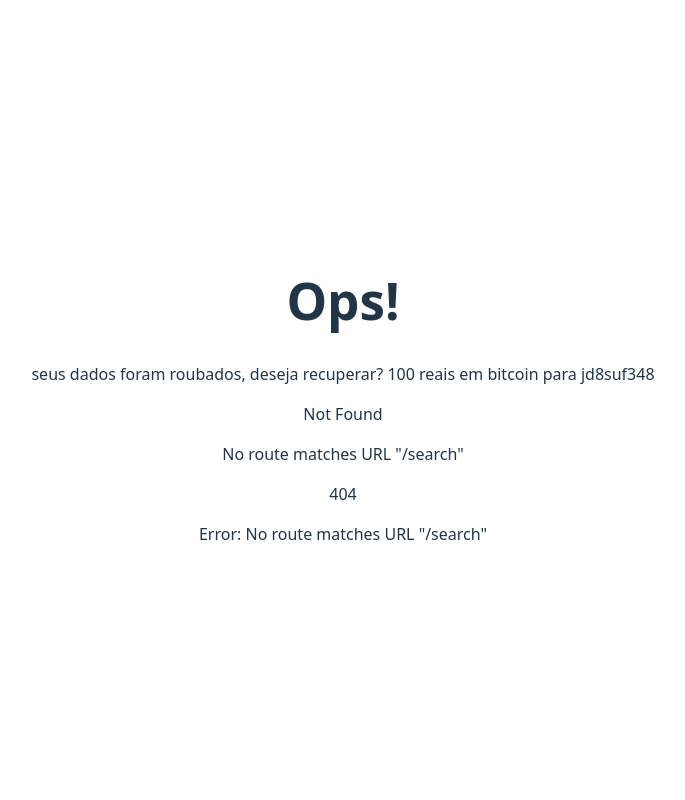
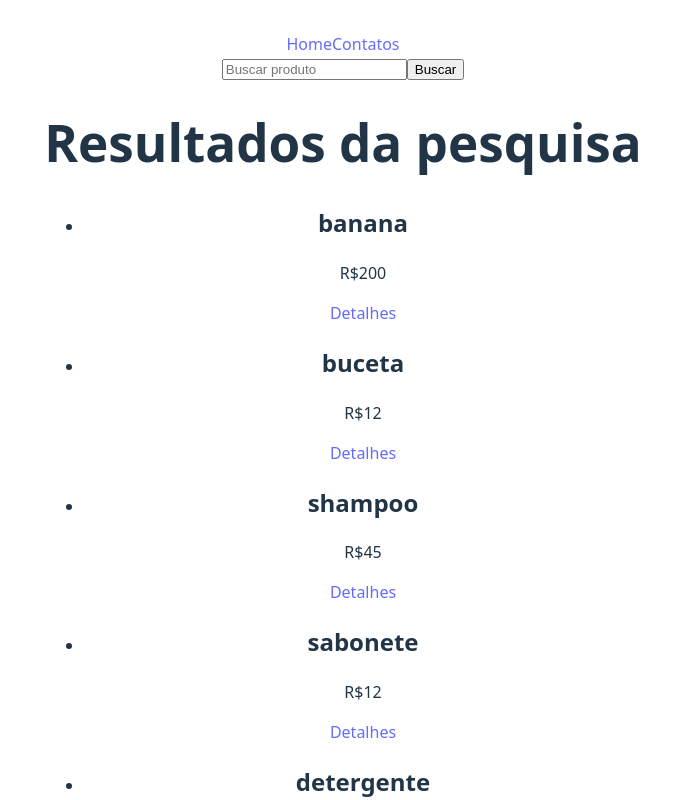
Before and after one commit to LUCASGOODPROGRAMMER/FRONT-END_ESTUDO, a React (Vite) app in the folder html_css_js_react/7_react_router/router/: page /search in a window 1280 px wide. Before the commit this address had no page. Shown: the top 800 px of the page, without its empty margins (297-982 px from the left). Built offline with nearby package versions, Linux system fonts and the light colour scheme; data requests are answered from the project's data file.

Commit message:
navigate

```diff
--- a/html_css_js_react/7_react_router/router/src/App.jsx
+++ b/html_css_js_react/7_react_router/router/src/App.jsx
@@ -4,6 +4,9 @@
 
 // 5 - link entre página
 import NavBar from './components/NavBar'
+
+// search paramns
+import SearchForm from './components/SearchForm'
 
 function App() {
 
@@ -12,8 +15,8 @@
     <>
       <div>
         <NavBar/>
+        <SearchForm/>
         <Outlet />
-        <p>footer</p>
       </div>
     </>
   )
--- /dev/null
+++ b/html_css_js_react/7_react_router/router/src/components/SearchForm.jsx
@@ -0,0 +1,26 @@
+import { useNavigate } from "react-router-dom";
+import { useState } from "react";
+
+const SearchForm = () => {
+  const [query, setQuery] = useState();
+  const navigate = useNavigate("");
+
+  const handleSubmit = (e) => {
+    e.preventDefault();
+    navigate("/search?name=" + query);
+
+  };
+
+  return (
+    <form onSubmit={handleSubmit}>
+      <input
+        type="text"
+        placeholder="Buscar produto"
+        onChange={(e) => setQuery(e.target.value)}
+      />
+      <input type="submit" value="Buscar" />
+    </form>
+  );
+};
+
+export default SearchForm;
--- /dev/null
+++ b/html_css_js_react/7_react_router/router/src/routes/Search.jsx
@@ -0,0 +1,29 @@
+import { useFetch } from "../hooks/useFetch";
+import { Link, useSearchParams } from "react-router-dom";
+
+const Search = () => {
+  const [searchParams] = useSearchParams();
+
+  const url = "http://localhost:3000/products?" + searchParams;
+
+  const { data: items } = useFetch(url);
+
+  if (!items) return <p>Carregando...</p>;
+
+  return (
+    <div>
+      <h1>Resultados da pesquisa</h1>
+      <ul className="products">
+        {items.map((item) => (
+          <li key={item.id}>
+            <h2>{item.name}</h2>
+            <p>R${item.price}</p>
+            <Link to={`products/${item.id}`}>Detalhes</Link>
+          </li>
+        ))}
+      </ul>
+    </div>
+  );
+};
+
+export default Search;
```
Also changed, not shown: html_css_js_react/7_react_router/router/src/main.jsx (+9 -1 lines).
